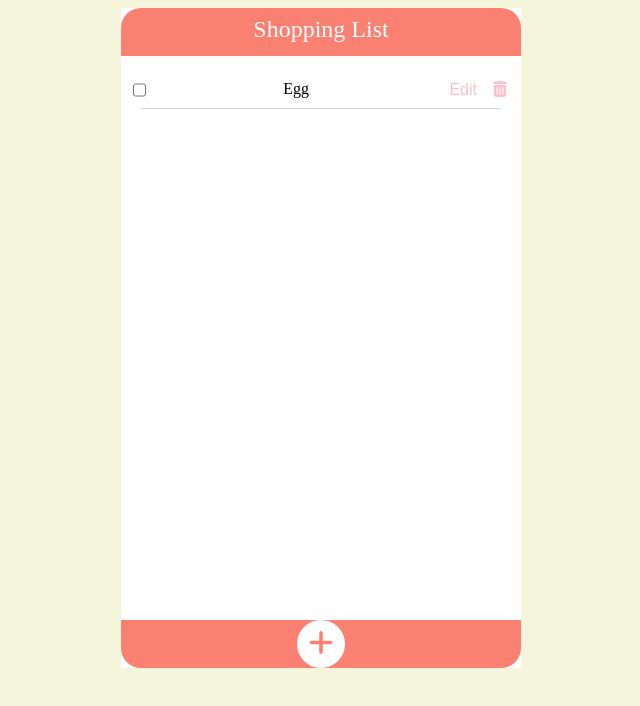
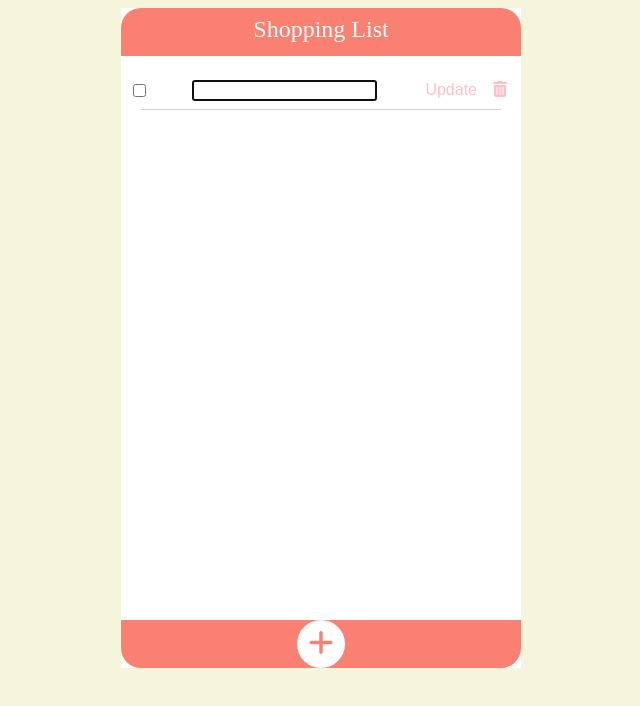
Before and after one commit to lhpark114/JS-ShoppingList, a plain HTML site: page index.html in a window 1280 px wide. Both pictures are taken after a click on the button "Edit". Shown: the whole page, without its empty margins (319-959 px from the left). Drawn offline with Linux system fonts and the light colour scheme.

Commit message:
JS: Edit Item + Input

```diff
--- a/index.html
+++ b/index.html
@@ -22,7 +22,7 @@
         <li class="item_row">
           <div class="item">
             <input type="checkbox" id="item_name_check" value="1"/>
-            <label for="item_name_check" class="item_name">Egg</label>
+            <label for="item_name_check"><span class="item_name">Egg</span></label>
             <div class="button_container">
               <button class="item_edit">Edit</button>
               <button class="item_delete">
--- a/script.js
+++ b/script.js
@@ -30,9 +30,11 @@ function createItem(text) {
   itemRow.innerHTML = `
     <div class="item">
       <input type="checkbox" id="item_name_check" value="1"/>
-      <label for="item_name_check" class="item_name">${text}</label>
+      <label for="item_name_check">
+        <span class="item_name">${text}</span>
+      </label>
       <div class="button_container">
-            <button class="item_edit" >Edit</button>
+            <button class="item_edit">Edit</button>
             <button class="item_delete" >
                 <i class="fas fa-trash-alt" data-id=${id}></i>
             </button>
@@ -51,9 +53,27 @@ items.addEventListener('click', (event) => {
   }
 });
 
-function editItem(text) {
-  const editBTN = document.querySelector('.item_edit');
-  editBTN.innerHTML = 'edit';
-  editBTN.classList.add('edit');
-  items.appendChild(editBTN);
-}
+const editBTN = document.querySelector('.item_edit');
+const newItemInput = document.createElement('input');
+editBTN.addEventListener('click', (event) => {
+  console.log('dfdfdfdf');
+  itemName.innerHTML = '';
+
+  newItemInput.type = 'text';
+  newItemInput.className = 'newItemInput';
+  itemName.appendChild(newItemInput);
+  newItemInput.focus();
+
+  editBTN.innerText='Update';
+
+  updateItem();
+});
+
+function updateItem() {
+  const updatedItem = newItemInput.value;
+  editBTN.addEventListener('click', () => {
+  const newSpan = document.createElement('span');
+  itemName.appendChild(newSpan);})
+
+
+};
```
